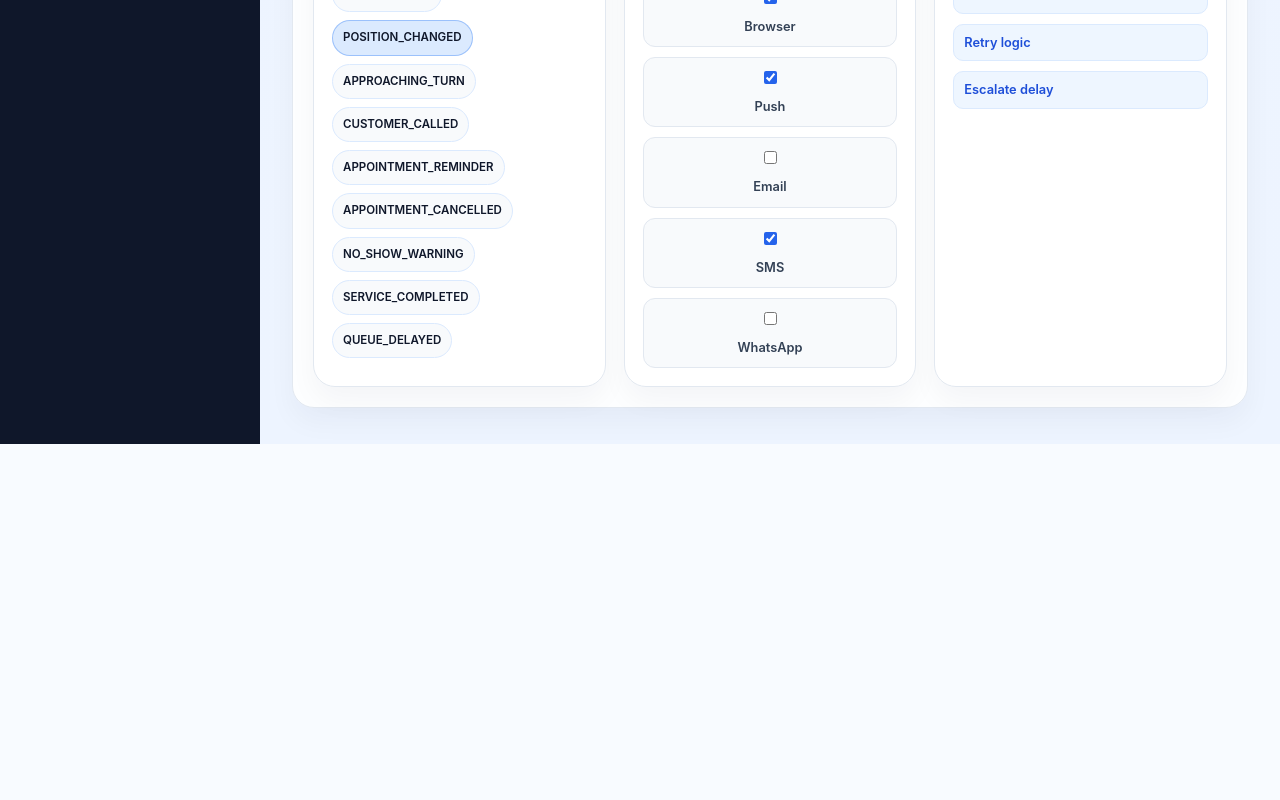
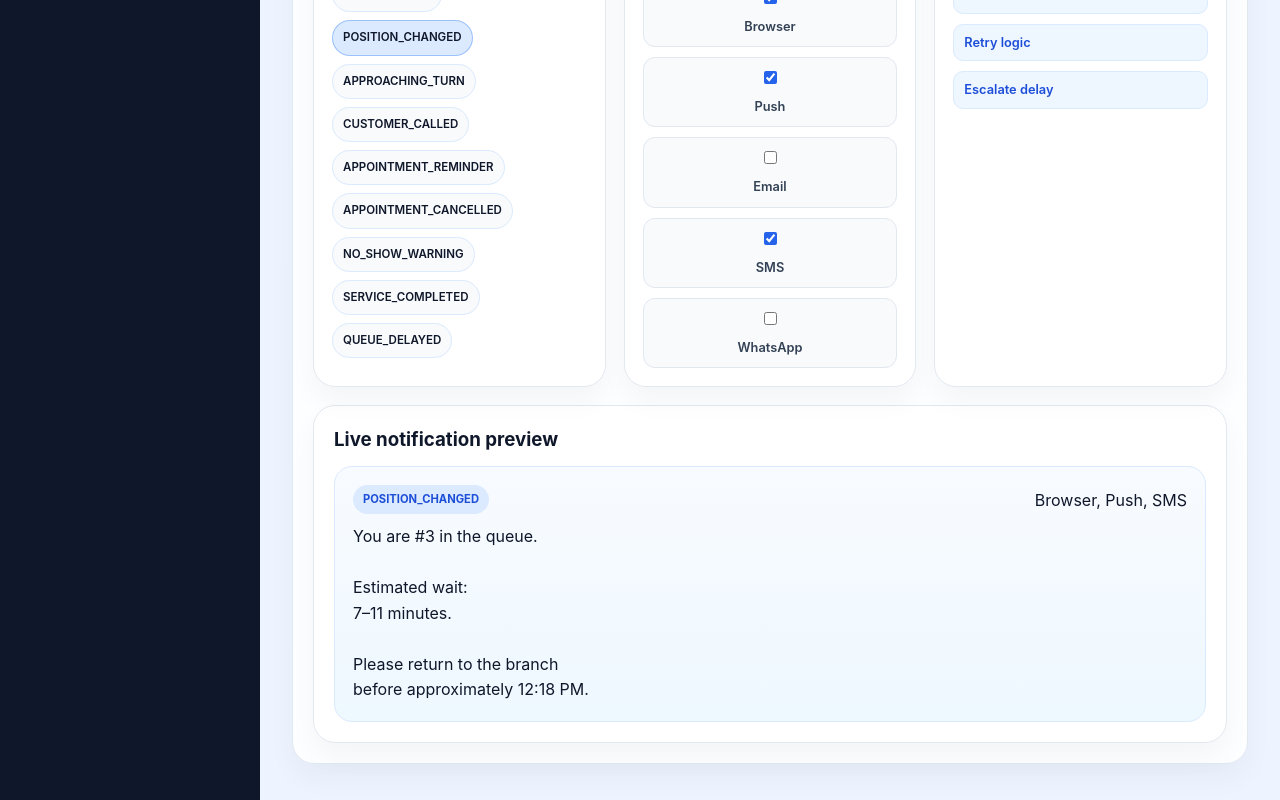
Before and after one commit to KANHAIYAKS108/QFlow, a React (Vite) app: page / in a window 1280 px wide. Shown: the part 7489-8289 px from the top of the page. Before the commit the page ends 7933 px from the top, so only its background shows below. Built offline with nearby package versions, Linux system fonts and the light colour scheme.

Commit message:
Add live notification preview

```diff
--- a/src/App.css
+++ b/src/App.css
@@ -1414,6 +1414,43 @@ textarea:focus {
   color: #1d4ed8;
   font-size: 0.8rem;
   font-weight: 600;
+}
+
+.preview-panel {
+  margin-top: 18px;
+}
+
+.notification-preview {
+  background: linear-gradient(180deg, #f8fbff 0%, #eef8ff 100%);
+  border: 1px solid #dbeafe;
+  border-radius: 18px;
+  padding: 18px;
+}
+
+.preview-header {
+  display: flex;
+  justify-content: space-between;
+  align-items: center;
+  gap: 8px;
+  margin-bottom: 10px;
+  flex-wrap: wrap;
+}
+
+.preview-badge {
+  background: #dbeafe;
+  border-radius: 999px;
+  padding: 6px 10px;
+  color: #1d4ed8;
+  font-size: 0.7rem;
+  font-weight: 700;
+  text-transform: uppercase;
+}
+
+.notification-preview p {
+  margin: 0;
+  white-space: pre-line;
+  color: #0f172a;
+  line-height: 1.6;
 }
 
 .ticket-panel .appointment-status.waiting {
--- a/src/App.jsx
+++ b/src/App.jsx
@@ -448,6 +448,18 @@ function App() {
         (ticket) => !['Completed', 'Cancelled', 'No-Show', 'Skipped'].includes(ticket.status),
       ) ?? selectedTicket,
     [liveQueueList, selectedTicket],
+  )
+
+  const notificationPreview = useMemo(
+    () => ({
+      title: selectedNotificationEvent,
+      body:
+        selectedNotificationEvent === 'POSITION_CHANGED'
+          ? 'You are #3 in the queue.\n\nEstimated wait:\n7–11 minutes.\n\nPlease return to the branch\nbefore approximately 12:18 PM.'
+          : 'Customer status updated and automation rules have been triggered.',
+      channels: selectedChannels.join(', '),
+    }),
+    [selectedChannels, selectedNotificationEvent],
   )
 
   useEffect(() => {
@@ -1825,6 +1837,19 @@ function App() {
               </div>
             </div>
           </div>
+
+          <div className="preview-panel panel">
+            <div className="panel-header compact-header">
+              <h3>Live notification preview</h3>
+            </div>
+            <div className="notification-preview">
+              <div className="preview-header">
+                <span className="preview-badge">{notificationPreview.title}</span>
+                <span>{notificationPreview.channels}</span>
+              </div>
+              <p>{notificationPreview.body}</p>
+            </div>
+          </div>
         </section>
       </main>
     </div>
```
